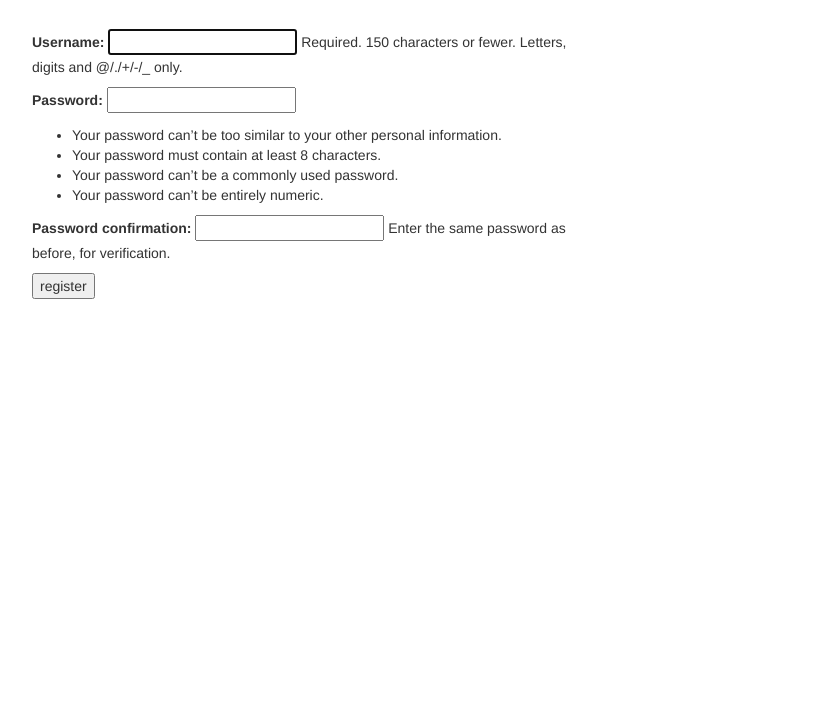
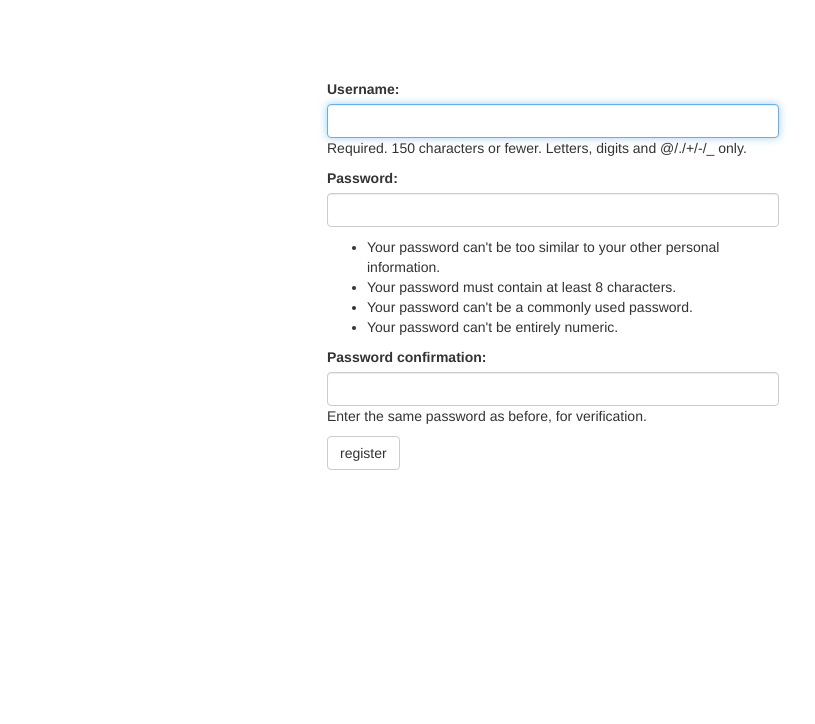
Before and after one commit to Lego1st/qanda, a Django app: page /users/register/ in a window 1280 px wide. Shown: the part 51-775 px from the top of the page, without its empty margins (108-923 px from the left). Before the commit the page ends 350 px from the top, so only its background shows below. Run offline with Django 3.2, Linux system fonts and the light colour scheme; some libraries are stand-ins or nearby versions.

Commit message:
update frontend login, register

```diff
--- a/users/templates/users/register.html
+++ b/users/templates/users/register.html
@@ -1,11 +1,16 @@
 {% extends "polls/base.html" %}
 {% block content %}
-<div class="container-fluid col-xs-6" id="qbox">
-	<form method="post" action="{% url 'users:register' %}">
-		{% csrf_token %}
-		{{ form.as_p }}
-		<button name="submit">register</button>
-		<input type="hidden" name="next" value="{% url 'polls:home' %}" />
-	</form>
+<div style="margin-top: 50px">
+	<div class="col-xs-3"></div>
+	<div class="container-fluid col-xs-5" id="qbox">
+		<form method="post" action="{% url 'users:register' %}">
+			{% csrf_token %}
+			<p><label for="id_username">Username:</label> <input type="text" class="form-control" name="username" autofocus required id="id_username" maxlength="150" /> <span class="helptext">Required. 150 characters or fewer. Letters, digits and @/./+/-/_ only.</span></p>
+	<p><label for="id_password1">Password:</label> <input type="password" class="form-control" name="password1" required id="id_password1" /> <span class="helptext"><ul><li>Your password can&#39;t be too similar to your other personal information.</li><li>Your password must contain at least 8 characters.</li><li>Your password can&#39;t be a commonly used password.</li><li>Your password can&#39;t be entirely numeric.</li></ul></span></p>
+	<p><label for="id_password2">Password confirmation:</label> <input type="password" class="form-control" name="password2" required id="id_password2" /> <span class="helptext">Enter the same password as before, for verification.</span></p>
+			<button class="btn btn-default" name="submit">register</button>
+			<input type="hidden" name="next" value="{% url 'polls:home' %}" />
+		</form>
+	</div>
 </div>
 {% endblock content %}
```
Also changed, not shown: users/templates/users/login.html (+5 -3 lines), db.sqlite3.
